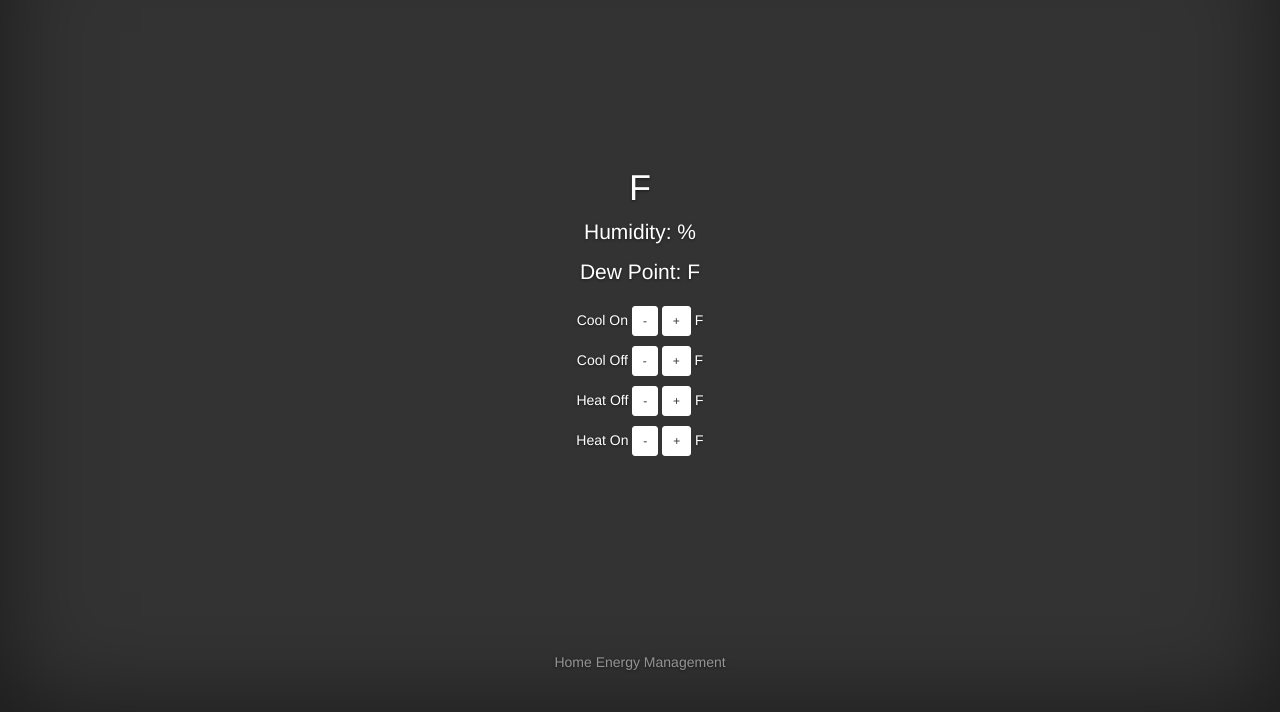
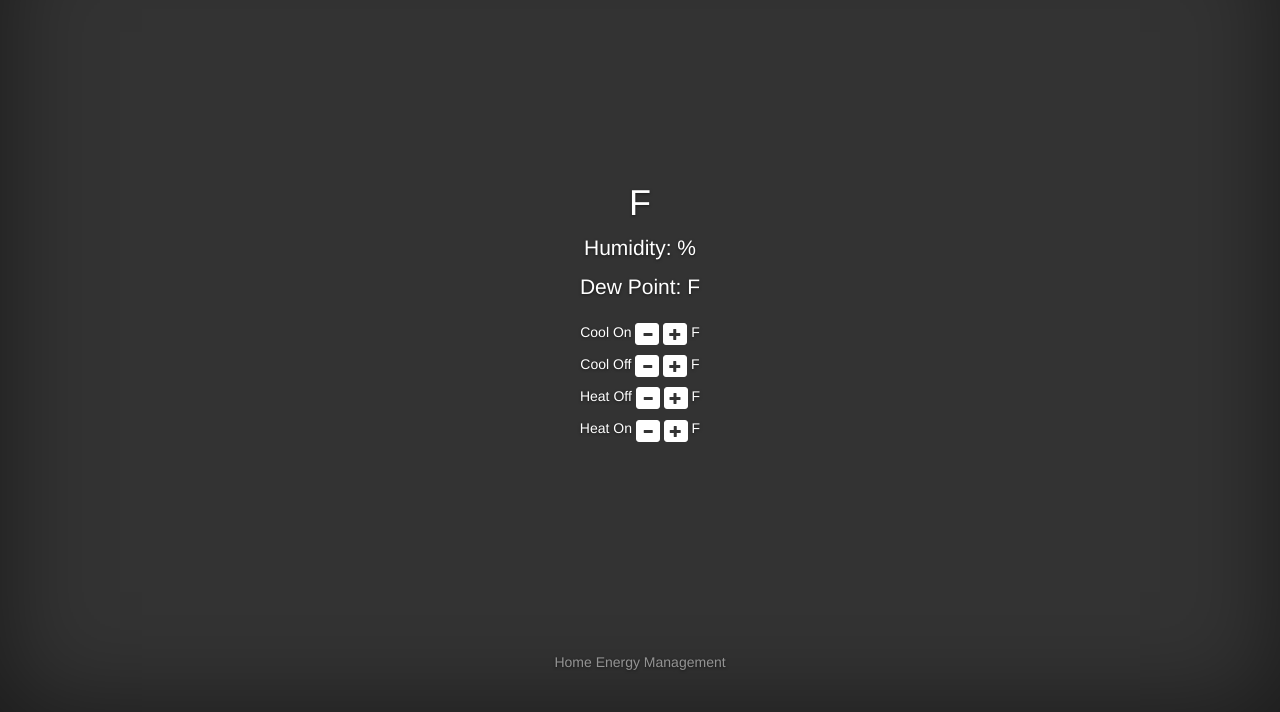
Before and after one commit to kmitchel/HEM, a website: page public/temp.html in a window 1280 px wide. Shown: the part 88-800 px from the top of the page. Drawn offline with nearby package versions, Linux system fonts and the light colour scheme; no server answers.

Commit message:
Updated chart.

```diff
--- a/index.js
+++ b/index.js
@@ -45,13 +45,13 @@ function spData(rxData){
   io.emit(splitted[0], splitted[1]);
   switch(splitted[0]){
     case 'S':
-      if (splitted[1] == 'Heating' && splitted[1] == 'HeatOn'){
+      if (splitted[1] == 'Heating' || splitted[1] == 'HeatOn'){
         helper.incCounter(leveldb, 'HEM!heat!15m!', helper.time15m(), 0.5);
         helper.incCounter(leveldb, 'HEM!heat!60m!', helper.time60m(), 0.5);
         helper.incCounter(leveldb, 'HEM!heat!24h!', helper.time24h(), 0.5);
         helper.incCounter(leveldb, 'HEM!heat!28d!', helper.time28d(), 0.5);
       }
-      if (splitted[1] == 'Cooling' && splitted[1] == 'CoolOn'){
+      if (splitted[1] == 'Cooling' || splitted[1] == 'CoolOn'){
         helper.incCounter(leveldb, 'HEM!cool!15m!', helper.time15m(), 0.5);
         helper.incCounter(leveldb, 'HEM!cool!60m!', helper.time60m(), 0.5);
         helper.incCounter(leveldb, 'HEM!cool!24h!', helper.time24h(), 0.5);
--- a/public/temp.html
+++ b/public/temp.html
@@ -51,36 +51,39 @@
               <p>Humidity:  <span id="rh"></span> %</p>
               <p>Dew Point:  <span id="dew"></span> F</p>
               <p><span id="state"></span></p>
-            </Div>
+            </div>
+            <div>
             <p>
               Cool On
-              <span class="btn btn-default btn-sm" id="coolOnDown">-</span>
+              <span class="btn btn-default btn-xs glyphicon glyphicon-minus" id="coolOnDown"></span>
               <span id="coolOn"></span>
-              <span class="btn btn-default btn-sm" id="coolOnUp">+</span>
+              <span class="btn btn-default btn-xs glyphicon glyphicon-plus" id="coolOnUp"></span>
               F
             </p>
             <p>
               Cool Off
-              <span class="btn btn-default btn-sm" id="coolOffDown">-</span>
+              <span class="btn btn-default btn-xs glyphicon glyphicon-minus" id="coolOffDown"></span>
               <span id="coolOff"></span>
-              <span class="btn btn-default btn-sm" id="coolOffUp">+</span>
+              <span class="btn btn-default btn-xs glyphicon glyphicon-plus" id="coolOffUp"></span>
               F
             </p>
+          </div>
+          <div>
             <p>
               Heat Off
-              <span class="btn btn-default btn-sm" id="heatOffDown">-</span>
+              <span class="btn btn-default btn-xs glyphicon glyphicon-minus" id="heatOffDown"></span>
               <span id="heatOff"></span>
-              <span class="btn btn-default btn-sm" id="heatOffUp">+</span>
+              <span class="btn btn-default btn-xs glyphicon glyphicon-plus" id="heatOffUp"></span>
               F
             </p>
             <p>
               Heat On
-              <span class="btn btn-default btn-sm" id="heatOnDown">-</span>
+              <span class="btn btn-default btn-xs glyphicon glyphicon-minus" id="heatOnDown"></span>
               <span id="heatOn"></span>
-              <span class="btn btn-default btn-sm" id="heatOnUp">+</span>
+              <span class="btn btn-default btn-xs glyphicon glyphicon-plus" id="heatOnUp"></span>
               F
             </p>
-
+            </div>
             <p class="lead" id="status"></p>
           </div>
 
```
Also changed, not shown: public/chart.html (+2 -0 lines).
